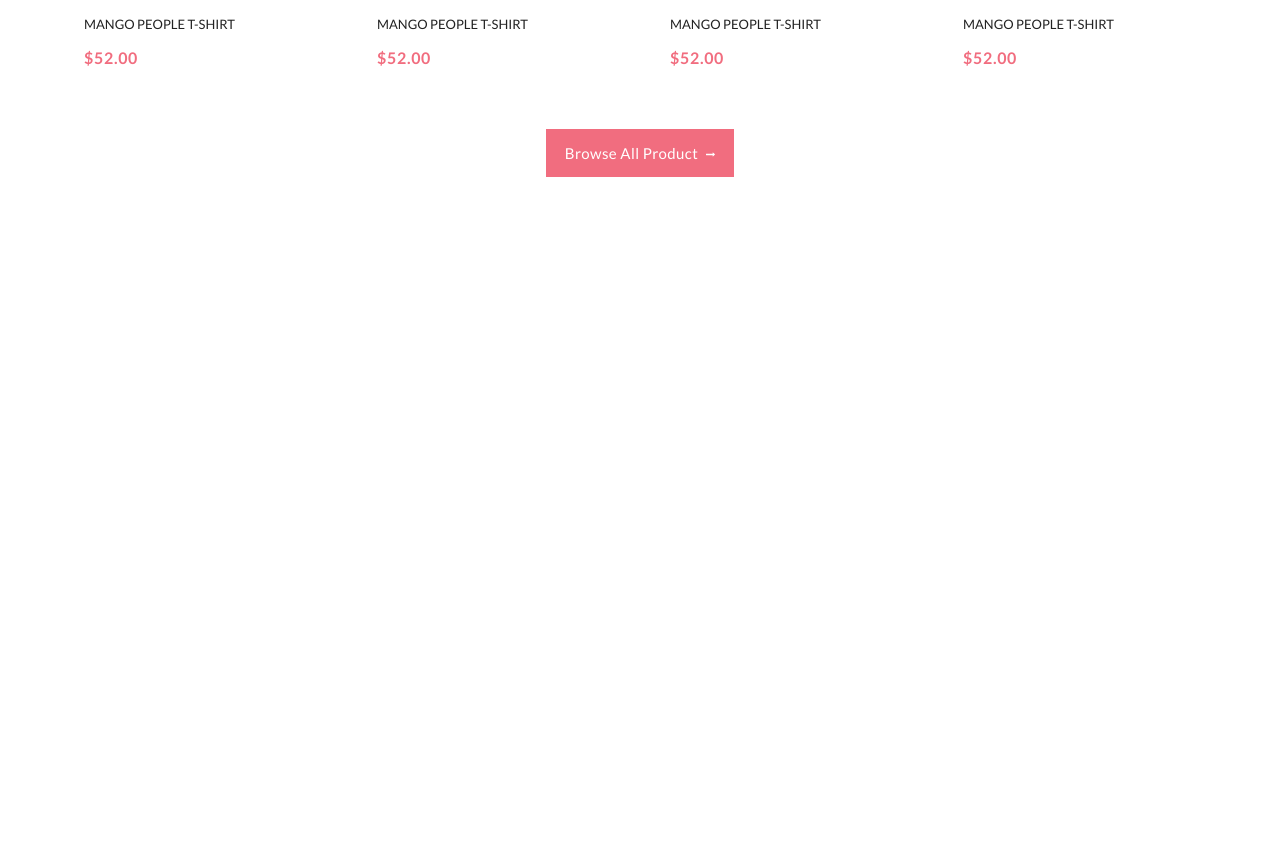
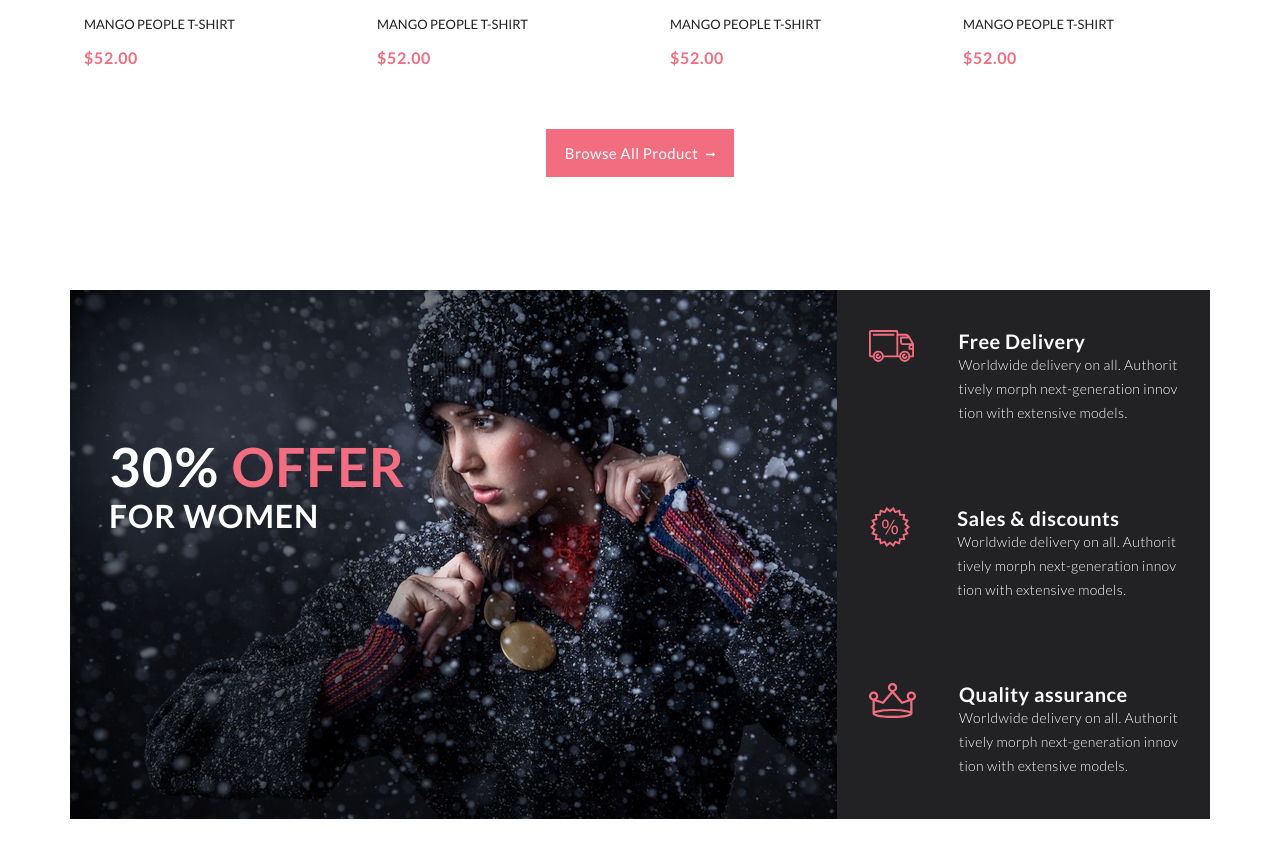
Before and after one commit to Kurdukov/HTML5, a plain HTML site: page index.html in a window 1280 px wide. Shown: the part 2627-3484 px from the top of the page. Before the commit the page ends 2917 px from the top, so only its background shows below. Drawn offline with Linux system fonts and the light colour scheme.

Commit message:
add .feature

```diff
--- a/index.html
+++ b/index.html
@@ -220,6 +220,48 @@
             <a class="button btn-catalog" href="#">Browse All Product<img class="forward" src="img/icon-rightArrowWhite.svg" alt="forward"></a>
         </div>
     </section>
+    <div class="feature container">
+        <div class="feature-baner">
+            <div class="baner-content__top">
+                30% <span class="--last-pink">OFFER</span>
+            </div>
+            <div class="baner-content__bottom">
+                FOR WOMEN
+            </div>
+        </div>
+        <div class="feature-box">
+            <div class="feature-box__article">
+                <div class="box-article__left">
+                    <img class="article-left__img" src="img/icon-delivery.svg" alt="bus">
+                </div>
+                <div class="box-article__right">
+                    <div class="article-right__h3">Free Delivery</div>
+                    <div class="article-right__p">Worldwide delivery on all. Authorit <br> tively morph next-generation innov <br>tion with extensive models.</div>
+                </div>
+
+            </div>
+            <div class="feature-box__article">
+                <div class="box-article__left">
+                    <img class="article-left__img" src="img/icon-sale.svg" alt="sale">
+                </div>
+                <div class="box-article__right">
+                    <div class="article-right__h3">Sales & discounts</div>
+                    <div class="article-right__p">Worldwide delivery on all. Authorit <br> tively morph next-generation innov <br>tion with extensive models.</div>
+                </div>
+
+            </div>
+            <div class="feature-box__article">
+                <div class="box-article__left">
+                    <img class="article-left__img" src="img/icon-quality.svg" alt="crown">
+                </div>
+                <div class="box-article__right">
+                    <div class="article-right__h3">Quality assurance</div>
+                    <div class="article-right__p">Worldwide delivery on all. Authorit <br> tively morph next-generation innov <br>tion with extensive models.</div>
+                </div>
+
+            </div>
+        </div>
+    </div>
 </body>
 
 </html>
--- a/style.css
+++ b/style.css
@@ -381,3 +381,76 @@ body {
 .opacity-card{
     opacity: 0;
 }
+
+.feature{
+    display: -webkit-flex;
+    display: -moz-flex;
+    display: -ms-flex;
+    display: -o-flex;
+    display: flex;
+}
+.feature-baner{
+    background-image: url(img/img-baner.png);
+    background-repeat: no-repeat;
+    width: 767px;
+    height: 529px;
+    padding-top: 146px;
+    padding-left: 39px;
+    box-sizing: border-box;
+}
+
+.baner-content__top{
+    color: #ffffff;
+    font-size: 54px;
+    font-weight: 700;
+    text-transform: uppercase;
+    letter-spacing: 1.5px;
+}
+.baner-content__bottom{
+    font-size: 32px;
+    letter-spacing: 0.9px;
+    font-weight: 700;
+    color: #ffffff;
+}
+.feature{
+    margin-bottom: 100px;
+}
+.feature-box{
+    background-color: #222224;
+    display: -webkit-flex;
+    display: -moz-flex;
+    display: -ms-flex;
+    display: -o-flex;
+    display: flex;
+    flex-direction: column;
+    justify-content: space-around;
+    width: 373px;
+}
+.feature-box__article{
+    display: -webkit-flex;
+    display: -moz-flex;
+    display: -ms-flex;
+    display: -o-flex;
+    display: flex;
+    justify-content: space-around;
+}
+.article-right__h3{
+    color: #fbfbfb;
+    font-size: 20px;
+    font-weight: 700;
+    letter-spacing: 0.5px;
+}
+.article-right__p{
+    color: #fbfbfb;
+    font-size: 14px;
+    font-weight: 300;
+    line-height: 24px;
+    letter-spacing: 0.35px;
+}
+.box-article__left{
+    padding-left: 10px;
+}
+.box-article__right{
+    padding-right: 10px;
+
+}
```
Also changed, not shown: img/icon-delivery.svg (added), img/icon-quality.svg (added), img/icon-sale.svg (added), img/img-avatar.jpg (added), img/img-baner.png (added), img/img-subscribe.png (added).
